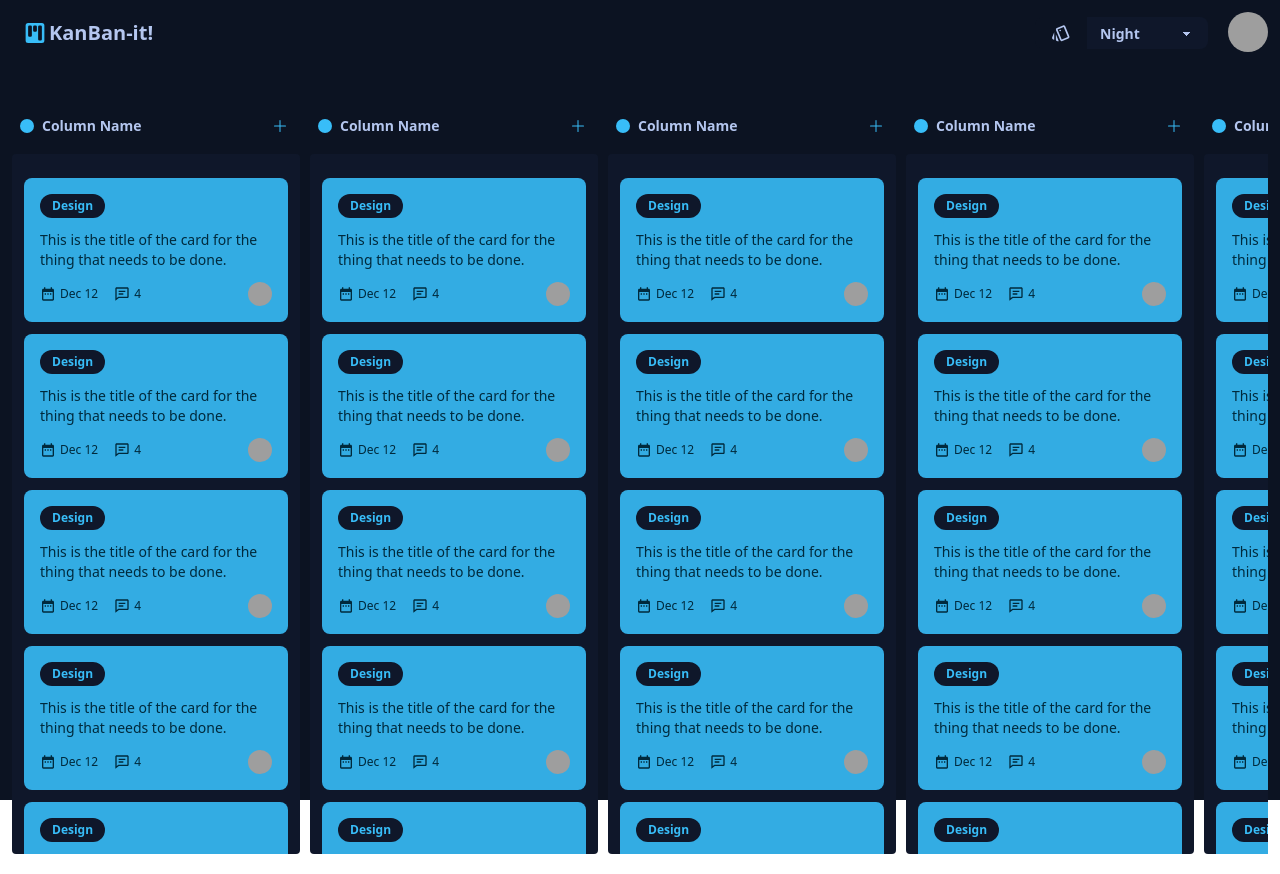
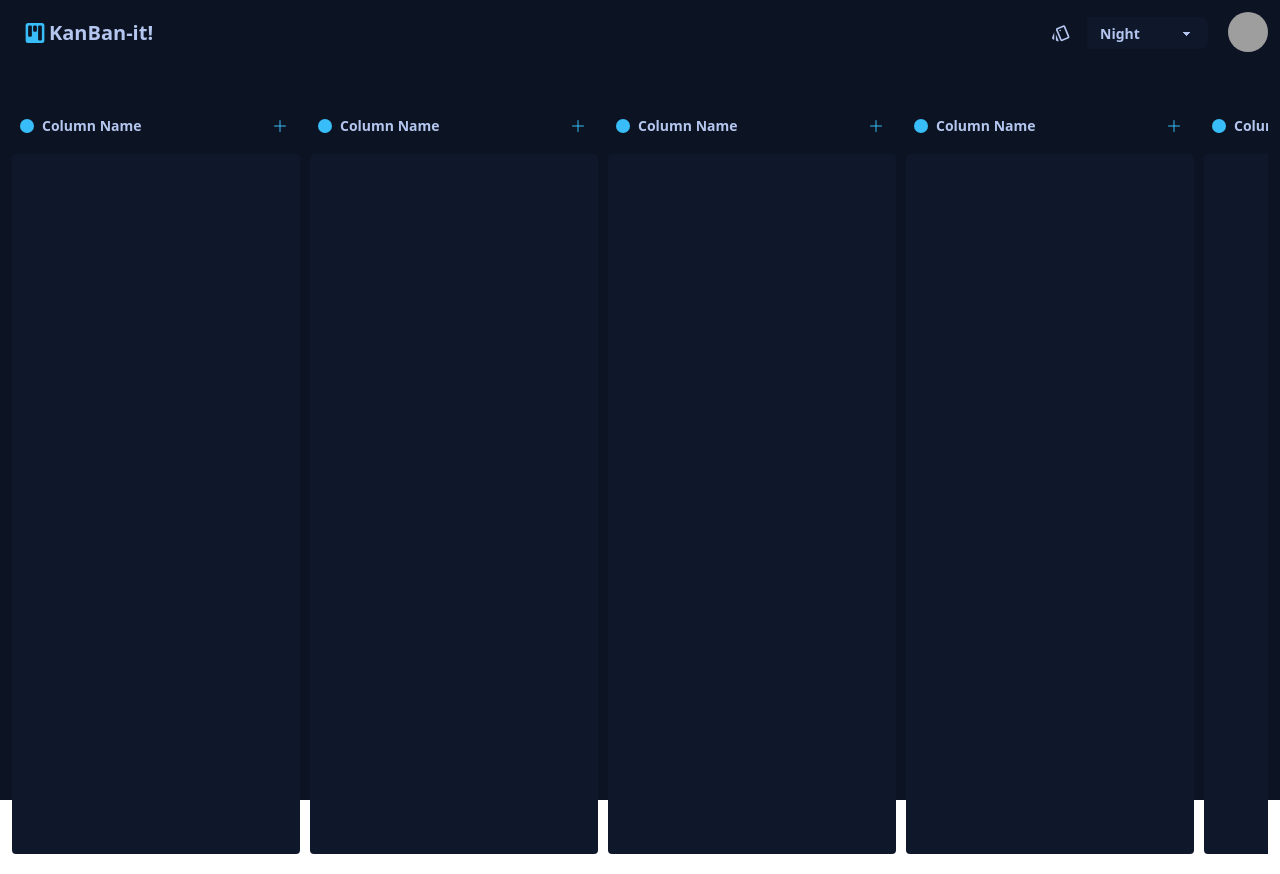
Before and after one commit to ichala/kanban-it, a React (Create React App) app: page / in a window 1280 px wide. Built offline with nearby package versions, Linux system fonts and the light colour scheme; grey boxes are pictures that could not be loaded.

Commit message:
Refactor Columns

```diff
--- a/src/components/Column/Column.jsx
+++ b/src/components/Column/Column.jsx
@@ -1,8 +1,7 @@
 import React from 'react';
 import { BsCircleFill, BsPlusLg } from 'react-icons/bs';
-import Card from '../Card/Card';
 
-const Column = () => (
+const Column = ({ children }) => (
   <div className="flex flex-col flex-shrink-0 w-72 ">
     <div className="flex items-center justify-center flex-shrink-0  p-2">
       <span className=" text-sm font-semibold flex gap-2 items-center">
@@ -17,9 +16,7 @@ const Column = () => (
       </button>
     </div>
     <div className="flex flex-col rounded h-[700px] bg-base-100 my-2 p-3 overflow-auto column-webkit">
-      {Array(10)
-        .fill(<Card />)
-        ?.map((card) => card)}
+      {children}
     </div>
   </div>
 );
```
